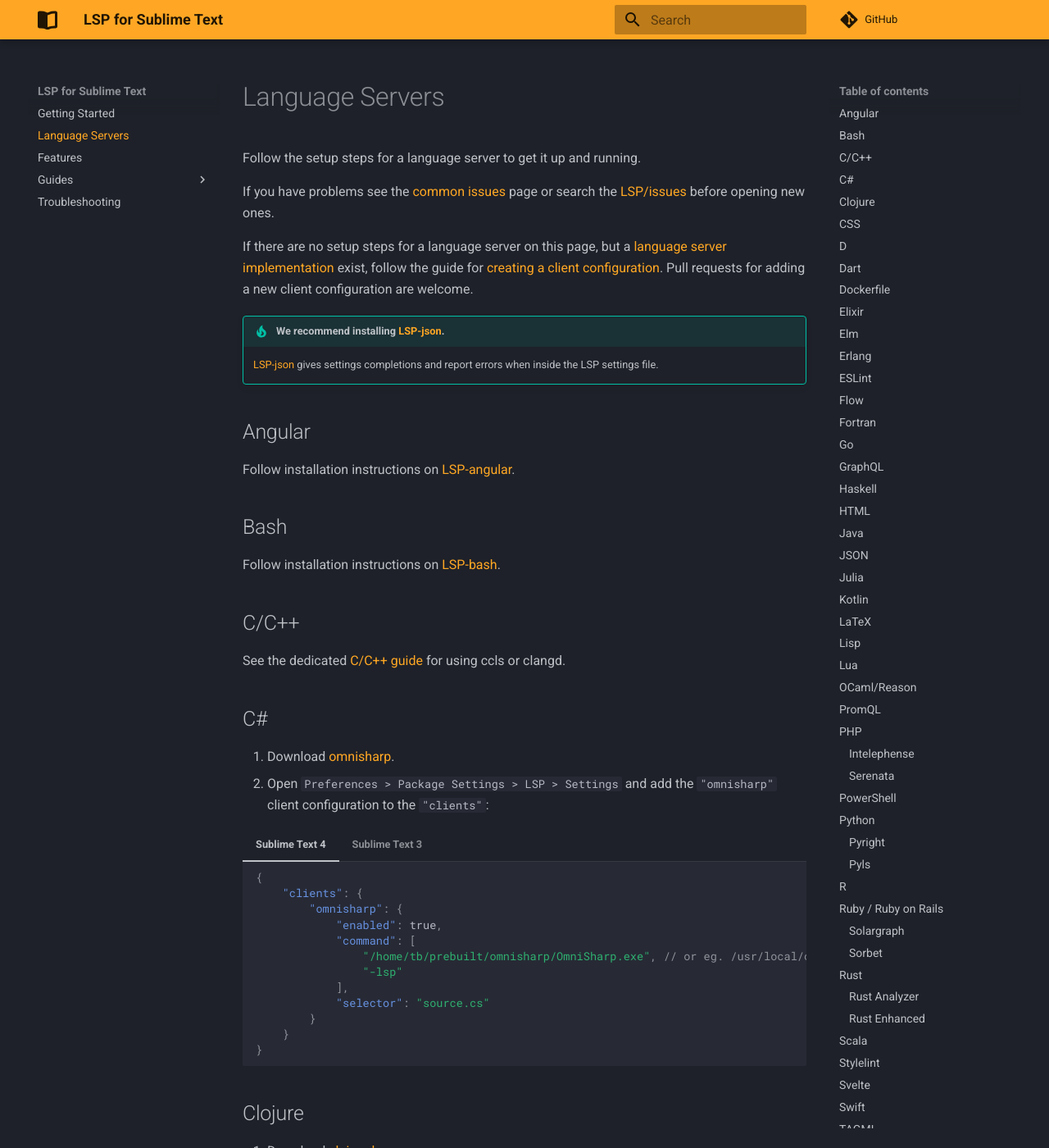
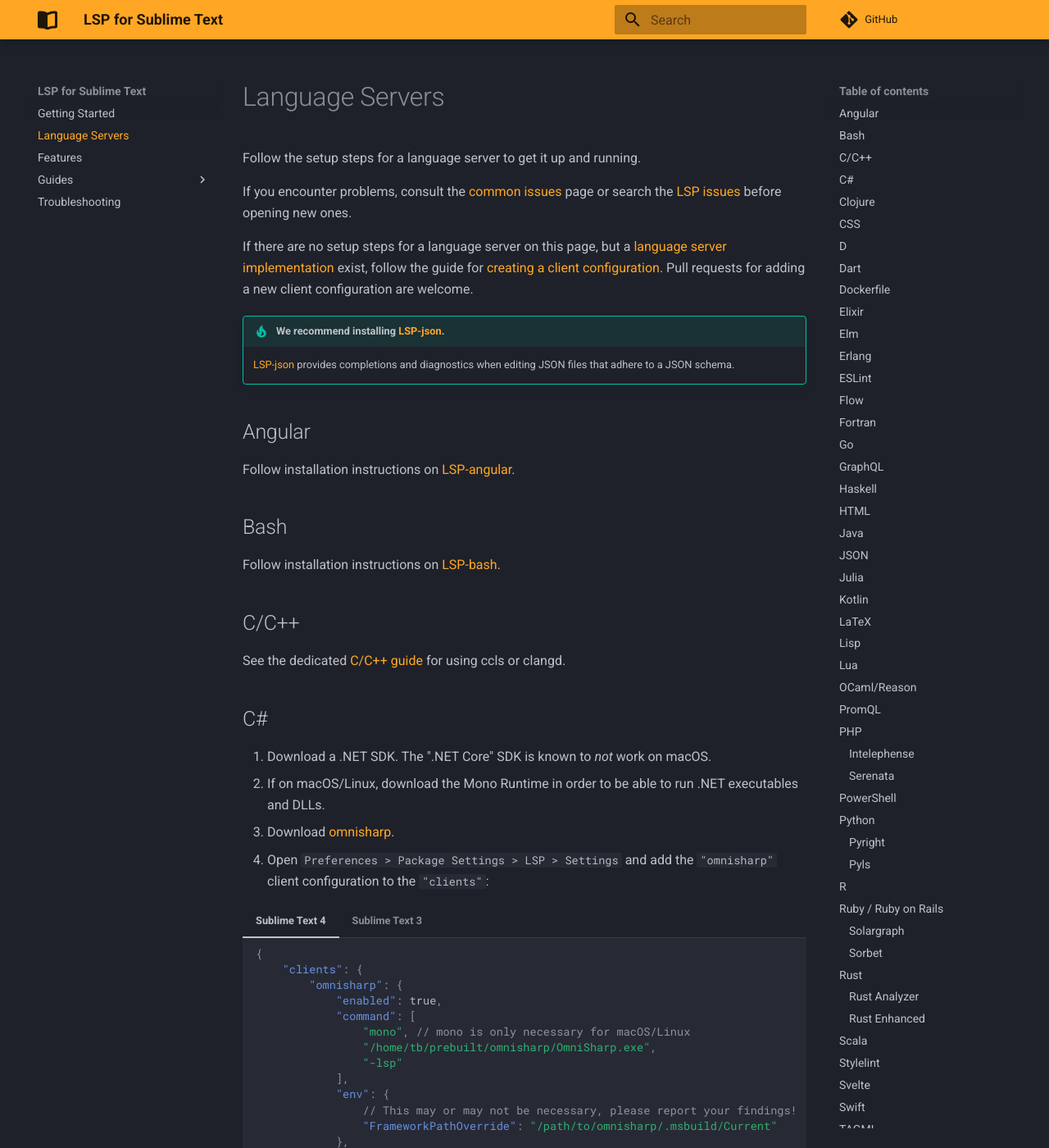
Before and after one commit to sublimelsp/LSP, an MkDocs documentation site: the page built from docs/src/language_servers.md, in a window 1280 px wide and 1400 px high. Shown: the whole window at 82% size. Built offline with MkDocs 1.6.1 and Material for MkDocs 9.7.7, drawn with Linux system fonts in a browser that asks for light colours; comment, search, counter and statistics services are not loaded; some of the changed text lies outside the part shown.

Commit message:
Miscellaneous doc improvements

````diff
--- a/docs/src/language_servers.md
+++ b/docs/src/language_servers.md
@@ -2,12 +2,12 @@
 
 Follow the setup steps for a language server to get it up and running.
 
-If you have problems see the [common issues](troubleshooting.md#common-problems) page or search the [LSP/issues](https://github.com/sublimelsp/LSP/issues) before opening new ones.
+If you encounter problems, consult the [common issues](troubleshooting.md#common-problems) page or search the [LSP issues](https://github.com/sublimelsp/LSP/issues) before opening new ones.
 
 If there are no setup steps for a language server on this page, but a [language server implementation](https://microsoft.github.io/language-server-protocol/implementors/servers/) exist, follow the guide for [creating a client configuration](./guides/client_configuration.md). Pull requests for adding a new client configuration are welcome.
 
 !!! tip "We recommend installing [LSP-json](https://packagecontrol.io/packages/LSP-json)."
-    [LSP-json](https://packagecontrol.io/packages/LSP-json) gives settings completions and report errors when inside the LSP settings file.
+    [LSP-json](https://packagecontrol.io/packages/LSP-json) provides completions and diagnostics when editing JSON files that adhere to a JSON schema.
 
 
 ## Angular
@@ -24,8 +24,10 @@
 
 ## C\#
 
-1. Download [omnisharp](https://github.com/OmniSharp/omnisharp-roslyn/releases).
-2. Open `Preferences > Package Settings > LSP > Settings` and add the `"omnisharp"` client configuration to the `"clients"`:
+1. Download a .NET SDK. The ".NET Core" SDK is known to *not* work on macOS.
+2. If on macOS/Linux, download the Mono Runtime in order to be able to run .NET executables and DLLs.
+3. Download [omnisharp](https://github.com/OmniSharp/omnisharp-roslyn/releases).
+4. Open `Preferences > Package Settings > LSP > Settings` and add the `"omnisharp"` client configuration to the `"clients"`:
 
 === "Sublime Text 4"
     ```json
@@ -34,9 +36,14 @@
             "omnisharp": {
                 "enabled": true,
                 "command": [
-                    "/home/tb/prebuilt/omnisharp/OmniSharp.exe", // or eg. /usr/local/opt/omnisharp/run
+                    "mono", // mono is only necessary for macOS/Linux
+                    "/home/tb/prebuilt/omnisharp/OmniSharp.exe",
                     "-lsp"
                 ],
+                "env": {
+                    // This may or may not be necessary, please report your findings!
+                    "FrameworkPathOverride": "/path/to/omnisharp/.msbuild/Current"
+                },
                 "selector": "source.cs"
             }
         }
@@ -50,9 +57,14 @@
             "omnisharp": {
                 "enabled": true,
                 "command": [
-                    "/home/tb/prebuilt/omnisharp/OmniSharp.exe", // or eg. /usr/local/opt/omnisharp/run
+                    "mono", // mono is only necessary for macOS/Linux
+                    "/home/tb/prebuilt/omnisharp/OmniSharp.exe",
                     "-lsp"
                 ],
+                "env": {
+                    // This may or may not be necessary, please report your findings!
+                    "FrameworkPathOverride": "/path/to/omnisharp/.msbuild/Current"
+                },
                 "languageId": "csharp",
                 "scopes": ["source.cs"],
                 "syntaxes": ["Packages/C#/C#.sublime-syntax"]
@@ -890,7 +902,7 @@
           // Exclude files or directories which match these patterns
         ],
         // "pyls.plugins.jedi.pycodestyle.maxLineLength: 80" // set maximum allowed line length
-        "pyls.plugins.pydocstyle.enabled" false,
+        "pyls.plugins.pydocstyle.enabled": false,
         "pyls.plugins.pyflakes.enabled": true,
         "pyls.plugins.pylint.enabled": false,
         "pyls.plugins.yapf.enabled": true,
@@ -1008,9 +1020,10 @@
 
 ### Rust Analyzer
 
-1. Install [rust-analyzer](https://github.com/rust-analyzer/rust-analyzer).
-
-2. Open `Preferences > Package Settings > LSP > Settings` and add the `"rust-analyzer"` client configuration to the `"clients"`:
+1. Download a binary from the release page of [rust-analyzer](https://github.com/rust-analyzer/rust-analyzer).
+2. Rename the binary to `rust-analyzer`.
+3. Make sure the binary is in your `$PATH`.
+4. Open `Preferences > Package Settings > LSP > Settings` and add the `"rust-analyzer"` client configuration to the `"clients"`:
 
 === "Sublime Text 4"
     ```json
````
